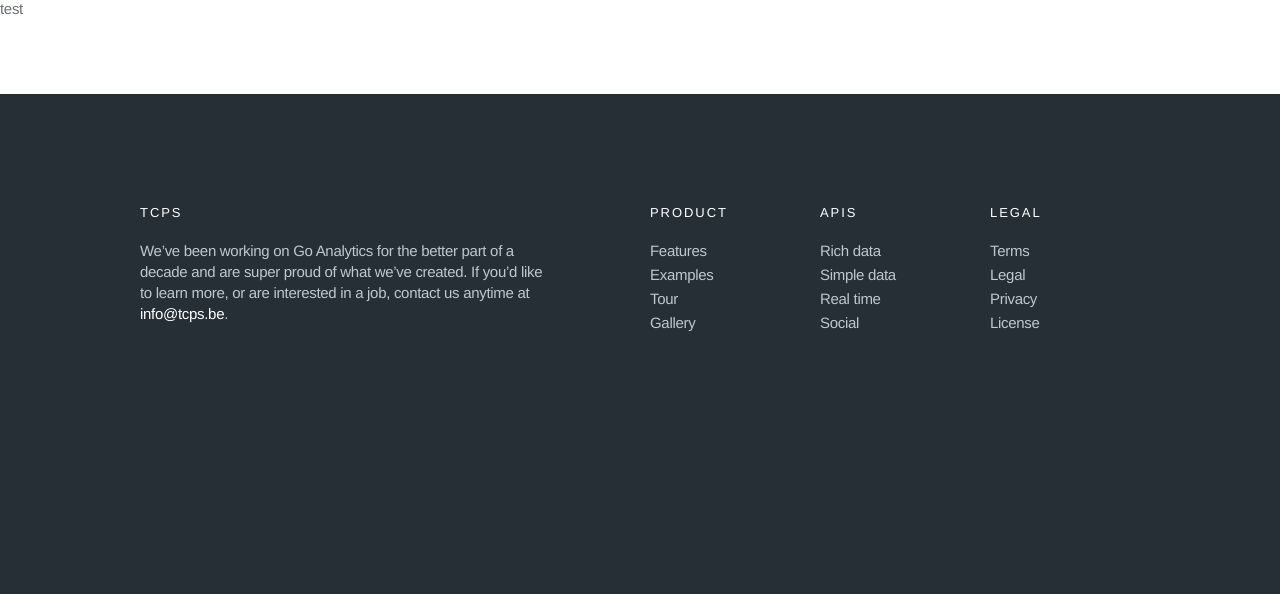
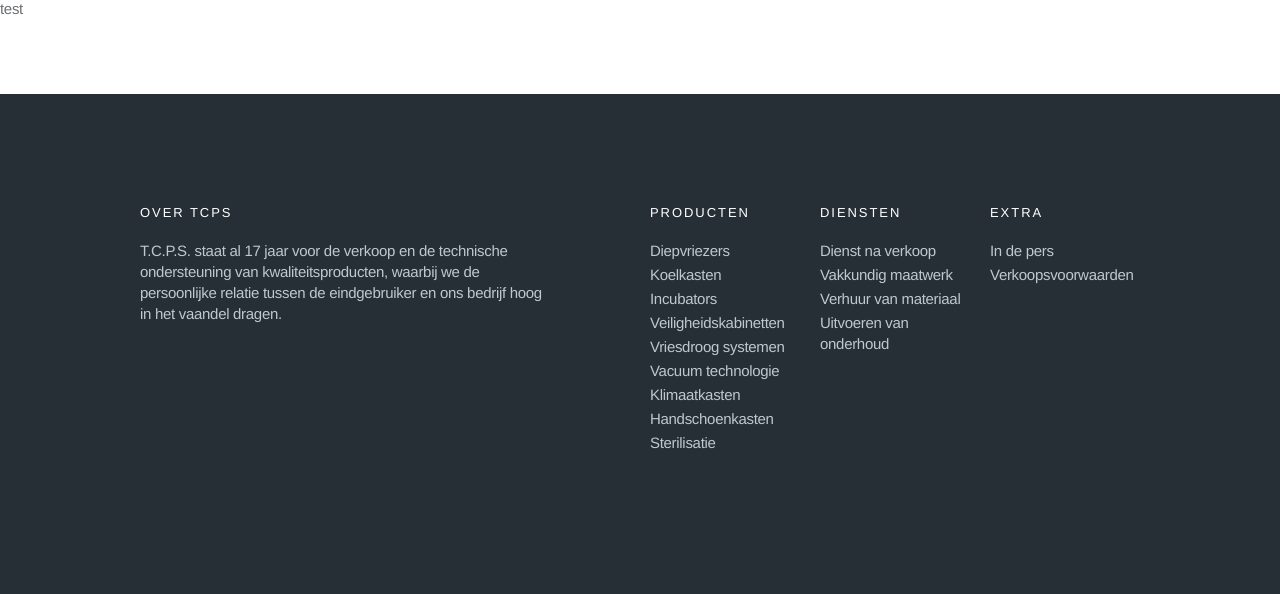
Before and after one commit to dentemm/tcps_product_catalogue, a Django app: template catalogue/templates/contact.html in a window 1280 px wide. Shown: the part 473-1067 px from the top of the page. Before the commit the page ends 805 px from the top, so only its background shows below. Run offline with Django 3.2, Linux system fonts and the light colour scheme; the template is opened without the code that fills it, so the values that code supplies are empty.

Commit message:
Footer improvements

```diff
--- a/catalogue/templates/layout.html
+++ b/catalogue/templates/layout.html
@@ -14,51 +14,11 @@
 {% block content %}
 
 {% endblock content %}
+
 {% block footer %}
-    <footer>
-        <div class="block block-inverse app-block">
-            <div class="container">
-                <div class="row">
-                    <div class="col-sm-5 m-b-md">
-                        <ul class="list-unstyled list-spaced">
-                            <li class="m-b"><h6 class="text-uppercase">TCPS</h6></li>
-                            <li class="text-muted">
-                            We’ve been working on Go Analytics for the better part of a decade and are super proud of what we’ve created. If you’d like to learn more, or are interested in a job, contact us anytime at <a href="mailto: themes@getbootstrap.com">info@tcps.be</a>.
-                            </li>
-                        </ul>
-                    </div>
-                    <div class="col-sm-2 col-sm-offset-1 m-b-md">
-                        <ul class="list-unstyled list-spaced">
-                            <li class="m-b"><h6 class="text-uppercase">Product</h6></li>
-                            <li class="text-muted">Features</li>
-                            <li class="text-muted">Examples</li>
-                            <li class="text-muted">Tour</li>
-                            <li class="text-muted">Gallery</li>
-                        </ul>
-                    </div>
-                    <div class="col-sm-2 m-b-md">
-                        <ul class="list-unstyled list-spaced">
-                            <li class="m-b"><h6 class="text-uppercase">Apis</h6></li>
-                            <li class="text-muted">Rich data</li>
-                            <li class="text-muted">Simple data</li>
-                            <li class="text-muted">Real time</li>
-                            <li class="text-muted">Social</li>
-                        </ul>
-                    </div>
-                    <div class="col-sm-2 m-b-md">
-                        <ul class="list-unstyled list-spaced">
-                            <li class="m-b"><h6 class="text-uppercase">Legal</h6></li>
-                            <li class="text-muted">Terms</li>
-                            <li class="text-muted">Legal</li>
-                            <li class="text-muted">Privacy</li>
-                            <li class="text-muted">License</li>
-                        </ul>
-                    </div>
-                </div>
-            </div>
-        </div>
-    </footer>
+    {% include 'footer.html' %}
 {% endblock footer %}
+
 {% block modals %}{% endblock modals %}
 {% block extra_js %}
     <script type="text/javascript" src="{% static 'js/jquery-1.10.2.min.js' %}"></script>
--- a/catalogue/templates/products.html
+++ b/catalogue/templates/products.html
@@ -72,10 +72,6 @@
 	</div>
 {% endblock content %}
 
-{% block footer %}
-	{% include 'footer.html' %}
-{% endblock footer %}
-
 {% block modals %}
 	<div class="modal fade" id="mymodal" role="dialog" aria-hidden="true">
 		<div class="modal-dialog">
```
